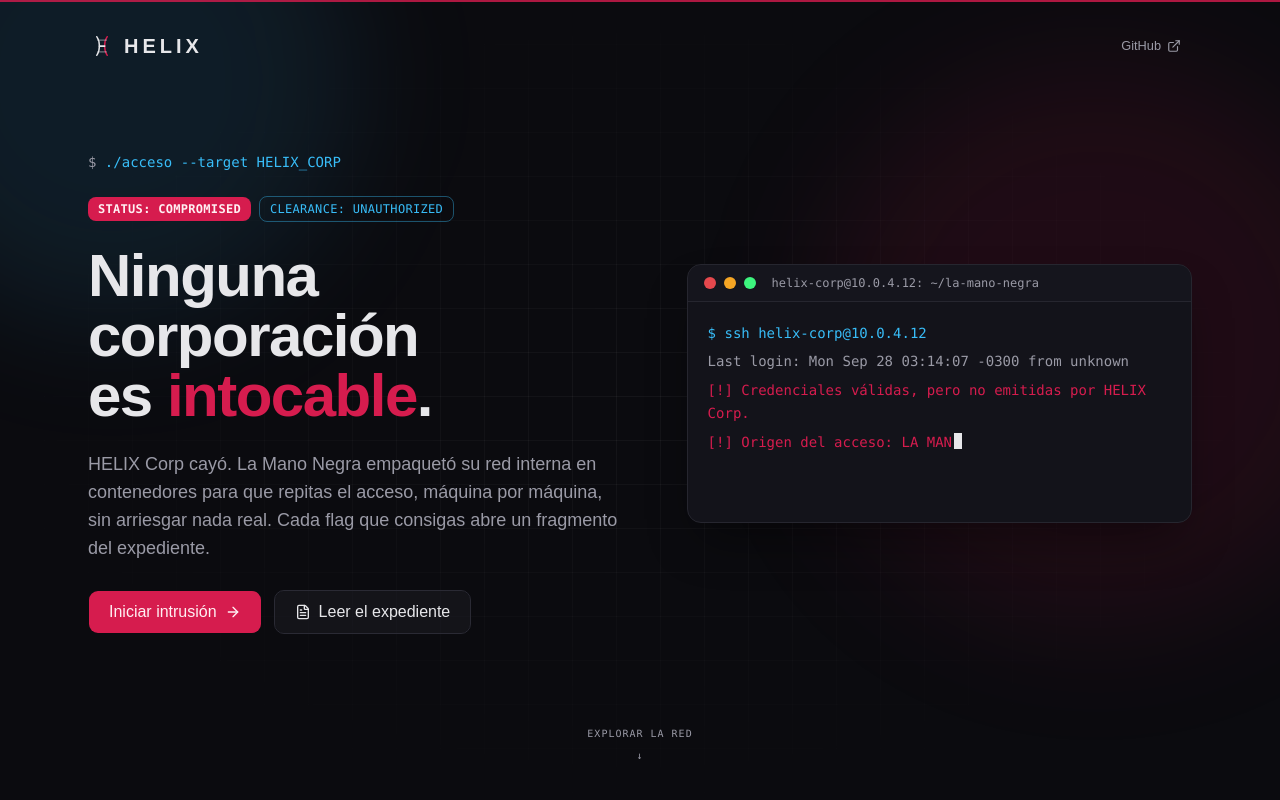
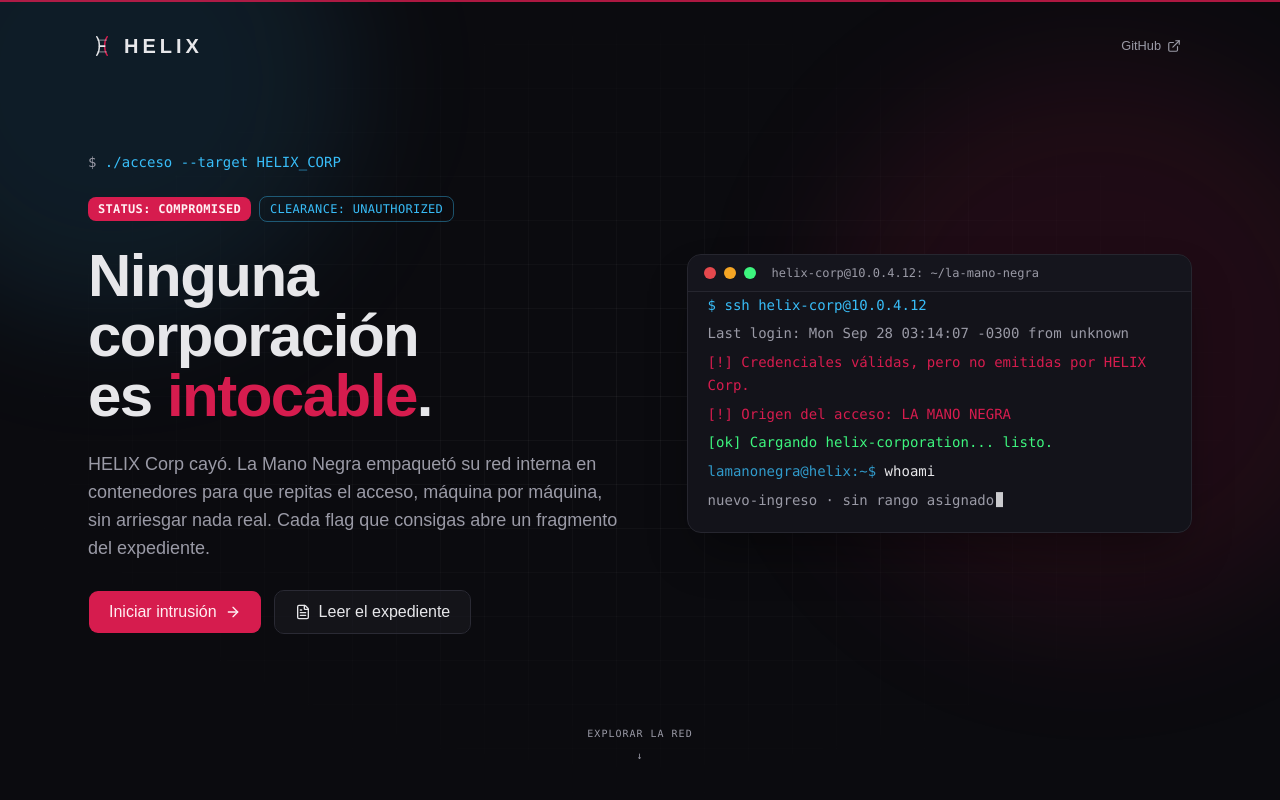
Before and after one commit to NiettoFrann/helix-corporation, a React (Vite) app in the folder landing/: page / in a window 1280 px wide. Shown: the top 800 px of the page. Built offline with nearby package versions, Linux system fonts and the light colour scheme.

Commit message:
feat(landing): add live ambient terminal and hero parallax

```diff
--- /dev/null
+++ b/landing/src/components/effects/LiveTerminal.tsx
@@ -0,0 +1,127 @@
+import { useEffect, useState } from "react";
+
+import { usePrefersReducedMotion } from "@/hooks/usePrefersReducedMotion";
+
+type Tone = "prompt" | "input" | "muted" | "warn" | "ok" | "cero";
+
+interface Line {
+  text: string;
+  tone: Tone;
+  /** Prefijo (ej. el prompt) que se muestra en otro color antes del texto. */
+  prefix?: string;
+}
+
+const PROMPT = "lamanonegra@helix:~$ ";
+
+const BOOT: Line[] = [
+  { text: "$ ssh helix-corp@10.0.4.12", tone: "prompt" },
+  { text: "Last login: Mon Sep 28 03:14:07 -0300 from unknown", tone: "muted" },
+  { text: "[!] Credenciales válidas, pero no emitidas por HELIX Corp.", tone: "warn" },
+  { text: "[!] Origen del acceso: LA MANO NEGRA", tone: "warn" },
+  { text: "[ok] Cargando helix-corporation... listo.", tone: "ok" },
+];
+
+/** Comandos ambientales que la terminal ejecuta en bucle para sentirse viva. */
+const COMMANDS: { cmd: string; out: Line[] }[] = [
+  { cmd: "whoami", out: [{ text: "nuevo-ingreso · sin rango asignado", tone: "muted" }] },
+  { cmd: "ls red/", out: [{ text: "00-perimetro  01-corporativo  02-clientes  03-legado  04-???", tone: "muted" }] },
+  { cmd: "cat lore/lema.txt", out: [{ text: "«Ninguna corporación es intocable»", tone: "ok" }] },
+  { cmd: "nmap -sn 10.0.4.0/24", out: [{ text: "10.0.4.12 up — 1 host sin documentar", tone: "warn" }] },
+  { cmd: "status proyecto-cero", out: [{ text: "[!] ACCESO DENEGADO", tone: "cero" }] },
+];
+
+const TONE_CLASS: Record<Tone, string> = {
+  prompt: "text-system",
+  input: "text-foreground",
+  muted: "text-muted-foreground",
+  warn: "text-primary",
+  ok: "text-ok",
+  cero: "text-cero",
+};
+
+const MAX_LINES = 8;
+const sleep = (ms: number) => new Promise<void>((resolve) => setTimeout(resolve, ms));
+
+function Caret() {
+  return (
+    <span className="ml-0.5 inline-block h-[1.05em] w-[0.5em] translate-y-[0.15em] animate-pulse bg-foreground" />
+  );
+}
+
+function LineView({ line, caret }: { line: Line; caret: boolean }) {
+  return (
+    <div className="break-words">
+      {line.prefix && <span className="text-system/80">{line.prefix}</span>}
+      <span className={line.prefix ? "text-foreground" : TONE_CLASS[line.tone]}>{line.text}</span>
+      {caret && <Caret />}
+    </div>
+  );
+}
+
+export function LiveTerminal() {
+  const reduced = usePrefersReducedMotion();
+  const [lines, setLines] = useState<Line[]>([]);
+  const [active, setActive] = useState<Line | null>(null);
+
+  useEffect(() => {
+    if (reduced) {
+      setLines([...BOOT, { prefix: PROMPT, text: "status proyecto-cero", tone: "input" }, COMMANDS[4].out[0]]);
+      setActive(null);
+      return;
+    }
+
+    let cancelled = false;
+    const push = (line: Line) =>
+      setLines((prev) => [...prev, line].slice(-MAX_LINES));
+
+    const type = async (line: Line, speed: number) => {
+      const full = line.text;
+      for (let i = 1; i <= full.length; i += 1) {
+        if (cancelled) return;
+        setActive({ ...line, text: full.slice(0, i) });
+        await sleep(speed);
+      }
+      if (cancelled) return;
+      push(line);
+      setActive(null);
+    };
+
+    const run = async () => {
+      for (const line of BOOT) {
+        if (cancelled) return;
+        await type(line, 18);
+        await sleep(110);
+      }
+      await sleep(600);
+
+      let idx = 0;
+      while (!cancelled) {
+        const { cmd, out } = COMMANDS[idx % COMMANDS.length];
+        await type({ prefix: PROMPT, text: cmd, tone: "input" }, 52);
+        await sleep(360);
+        for (const line of out) {
+          if (cancelled) return;
+          push(line);
+        }
+        await sleep(2000);
+        idx += 1;
+      }
+    };
+
+    void run();
+    return () => {
+      cancelled = true;
+    };
+  }, [reduced]);
+
+  const lastIndex = lines.length - 1;
+
+  return (
+    <div className="flex h-56 flex-col justify-end gap-1.5 overflow-hidden p-5 font-mono text-[0.8rem] leading-relaxed sm:h-60 sm:text-sm">
+      {lines.map((line, i) => (
+        <LineView key={i} line={line} caret={!active && i === lastIndex} />
+      ))}
+      {active && <LineView line={active} caret />}
+    </div>
+  );
+}
--- a/landing/src/components/sections/Hero.tsx
+++ b/landing/src/components/sections/Hero.tsx
@@ -1,30 +1,13 @@
+import { useRef } from "react";
 import { ArrowRight, ExternalLink, FileText } from "lucide-react";
-import { motion, type Variants } from "motion/react";
+import { motion, useScroll, useTransform, type Variants } from "motion/react";
 
+import { LiveTerminal } from "@/components/effects/LiveTerminal";
 import { Logo } from "@/components/layout/Logo";
 import { buttonVariants } from "@/components/ui/button";
-import { useTypewriter } from "@/hooks/useTypewriter";
+import { usePrefersReducedMotion } from "@/hooks/usePrefersReducedMotion";
 import { SITE } from "@/lib/site";
 import { cn } from "@/lib/utils";
-
-type Tone = "prompt" | "muted" | "warn" | "ok";
-
-const BOOT: { text: string; tone: Tone }[] = [
-  { text: "$ ssh helix-corp@10.0.4.12", tone: "prompt" },
-  { text: "Last login: Mon Sep 28 03:14:07 -0300 from unknown", tone: "muted" },
-  { text: "[!] Credenciales válidas, pero no emitidas por HELIX Corp.", tone: "warn" },
-  { text: "[!] Origen del acceso: LA MANO NEGRA", tone: "warn" },
-  { text: "[ok] Cargando helix-corporation... listo.", tone: "ok" },
-];
-
-const BOOT_TEXT = BOOT.map((line) => line.text);
-
-const TONE_CLASS: Record<Tone, string> = {
-  prompt: "text-system",
-  muted: "text-muted-foreground",
-  warn: "text-primary",
-  ok: "text-ok",
-};
 
 const container: Variants = {
   hidden: {},
@@ -37,30 +20,34 @@ const item: Variants = {
 };
 
 export function Hero() {
-  const { lines, done } = useTypewriter(BOOT_TEXT);
-  const lastRendered = lines.length - 1;
+  const ref = useRef<HTMLElement>(null);
+  const reduced = usePrefersReducedMotion();
+  const { scrollYProgress } = useScroll({
+    target: ref,
+    offset: ["start start", "end start"],
+  });
+  const bgY = useTransform(scrollYProgress, [0, 1], ["0px", "90px"]);
+  const cueOpacity = useTransform(scrollYProgress, [0, 0.25], [1, 0]);
 
   return (
-    <section className="relative isolate overflow-hidden">
-      {/* Grilla de fondo */}
+    <section ref={ref} className="relative isolate overflow-hidden">
+      {/* Capa de fondo con parallax */}
+      <motion.div
+        aria-hidden
+        className="pointer-events-none absolute inset-0"
+        style={reduced ? undefined : { y: bgY }}
+      >
         <div
-        aria-hidden
-        className="pointer-events-none absolute inset-0 [mask-image:radial-gradient(ellipse_at_center,black,transparent_75%)]"
+          className="absolute inset-0 [mask-image:radial-gradient(ellipse_at_center,black,transparent_75%)]"
           style={{
             backgroundImage:
               "linear-gradient(to right, rgba(255,255,255,0.045) 1px, transparent 1px), linear-gradient(to bottom, rgba(255,255,255,0.045) 1px, transparent 1px)",
             backgroundSize: "44px 44px",
           }}
         />
-      {/* Resplandores */}
-      <div
-        aria-hidden
-        className="pointer-events-none absolute -top-40 -left-32 h-[480px] w-[480px] rounded-full bg-system/10 blur-3xl"
-      />
-      <div
-        aria-hidden
-        className="pointer-events-none absolute top-16 -right-24 h-[560px] w-[560px] rounded-full bg-primary/10 blur-3xl"
-      />
+        <div className="absolute -top-40 -left-32 h-[480px] w-[480px] rounded-full bg-system/10 blur-3xl" />
+        <div className="absolute top-16 -right-24 h-[560px] w-[560px] rounded-full bg-primary/10 blur-3xl" />
+      </motion.div>
 
       <div className="relative mx-auto flex min-h-[100svh] max-w-6xl flex-col gap-8 px-4 py-6 sm:px-6 sm:py-8">
         {/* Barra superior */}
@@ -144,7 +131,7 @@ export function Hero() {
               </motion.div>
             </motion.div>
 
-            {/* Terminal */}
+            {/* Terminal viva */}
             <motion.div
               className="w-full overflow-hidden rounded-xl border border-border bg-card shadow-2xl shadow-black/40"
               initial={{ opacity: 0, x: 24 }}
@@ -159,27 +146,7 @@ export function Hero() {
                   helix-corp@10.0.4.12: ~/la-mano-negra
                 </span>
               </div>
-              <div className="min-h-55 space-y-1.5 p-5 font-mono text-[0.8rem] leading-relaxed sm:text-sm">
-                {BOOT.map((line, i) => {
-                  const text = lines[i];
-                  if (text === undefined) return null;
-                  return (
-                    <div key={i} className={cn("break-words", TONE_CLASS[line.tone])}>
-                      <span>{text}</span>
-                      {i === lastRendered && (
-                        <span
-                          className={cn(
-                            "ml-0.5 inline-block h-4 w-2 translate-y-0.5 bg-foreground",
-                            done && "animate-pulse",
-                          )}
-                        >
-                          &nbsp;
-                        </span>
-                      )}
-                    </div>
-                  );
-                })}
-              </div>
+              <LiveTerminal />
             </motion.div>
           </div>
         </div>
@@ -189,9 +156,7 @@ export function Hero() {
           href="#red"
           aria-label="Ir a la red"
           className="mx-auto flex flex-col items-center gap-1 pb-2 font-mono text-[10px] tracking-widest text-muted-foreground transition-colors hover:text-foreground"
-          initial={{ opacity: 0 }}
-          animate={{ opacity: 1 }}
-          transition={{ delay: 1, duration: 0.6 }}
+          style={reduced ? undefined : { opacity: cueOpacity }}
         >
           EXPLORAR LA RED
           <motion.span
--- a/landing/src/hooks/useTypewriter.ts
+++ /dev/null
@@ -1,70 +0,0 @@
-import { useEffect, useState } from "react";
-import { usePrefersReducedMotion } from "./usePrefersReducedMotion";
-
-interface TypewriterOptions {
-  /** Milisegundos por carácter. */
-  speed?: number;
-  /** Pausa antes de empezar. */
-  startDelay?: number;
-  /** Pausa entre el final de una línea y el inicio de la siguiente. */
-  lineDelay?: number;
-}
-
-interface TypewriterState {
-  /** Líneas reveladas hasta el momento (la última puede estar a medias). */
-  lines: string[];
-  /** `true` cuando terminó de tipear todo. */
-  done: boolean;
-}
-
-/**
- * Tipea un conjunto de líneas, carácter por carácter, en secuencia.
- * Si el usuario prefiere menos movimiento, muestra todo de una.
- *
- * `source` debe tener referencia estable (constante de módulo o `useMemo`),
- * ya que un array nuevo en cada render reinicia la animación.
- */
-export function useTypewriter(
-  source: string[],
-  { speed = 28, startDelay = 350, lineDelay = 380 }: TypewriterOptions = {},
-): TypewriterState {
-  const reduced = usePrefersReducedMotion();
-  const [state, setState] = useState<TypewriterState>({ lines: [], done: false });
-
-  useEffect(() => {
-    if (reduced) {
-      setState({ lines: source, done: true });
-      return;
-    }
-
-    setState({ lines: [], done: false });
-    const acc: string[] = [];
-    let line = 0;
-    let char = 0;
-    let timer: ReturnType<typeof setTimeout>;
-
-    const tick = () => {
-      if (line >= source.length) {
-        setState({ lines: [...acc], done: true });
-        return;
-      }
-      const current = source[line];
-      char += 1;
-      acc[line] = current.slice(0, char);
-      setState({ lines: [...acc], done: false });
-
-      if (char >= current.length) {
-        line += 1;
-        char = 0;
-        timer = setTimeout(tick, lineDelay);
-      } else {
-        timer = setTimeout(tick, speed);
-      }
-    };
-
-    timer = setTimeout(tick, startDelay);
-    return () => clearTimeout(timer);
-  }, [source, speed, startDelay, lineDelay, reduced]);
-
-  return state;
-}
```
Lines whose indentation alone changed are shown as unchanged.
